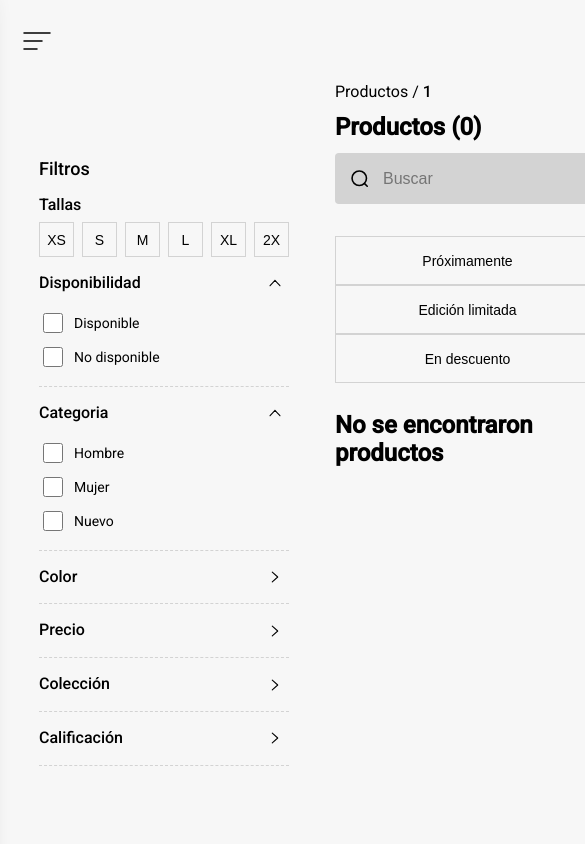
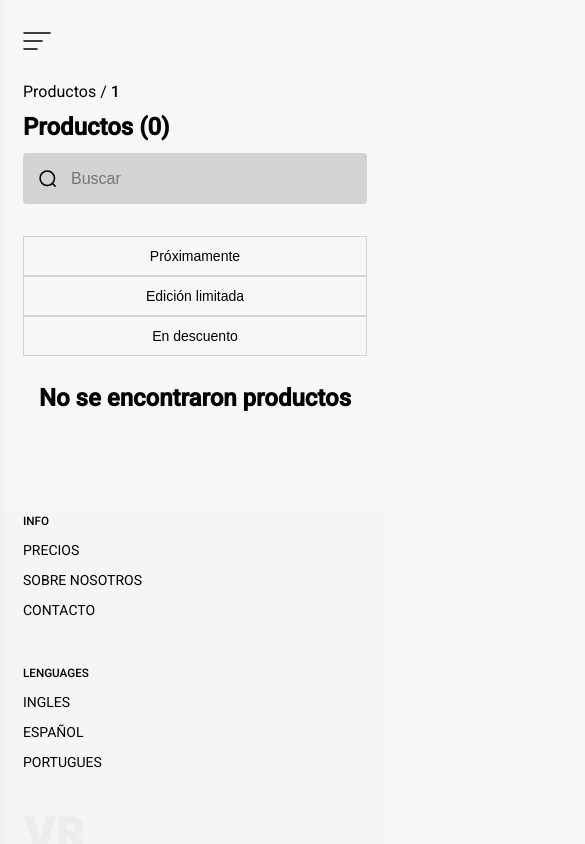
Before and after one commit to Meyer-Usuga/web-ecommerce, an Angular app: page /productos/1 in a window 390 px wide. Shown: the top 844 px of the page, 585 px wide, since content can reach past the window. Built offline with nearby package versions, Linux system fonts and the light colour scheme.

Commit message:
responsive: se añaden ajustes para mobile en la pagina de productos

```diff
--- a/src/app/core/services/filters.service.ts
+++ b/src/app/core/services/filters.service.ts
@@ -107,7 +107,13 @@ export class FiltersService {
     ],
   };
 
-  readonly #singleValueParams = ['especial', 'busqueda'];
+  readonly #singleValueParams = [
+    'especial',
+    'busqueda',
+    'disponibilidad',
+    'precio',
+    'calificacion',
+  ];
 
   readonly #products: Product[] = [
     {
--- a/src/app/features/pages/product-list-page/product-list-page.component.scss
+++ b/src/app/features/pages/product-list-page/product-list-page.component.scss
@@ -6,11 +6,19 @@
   gap: utils.pxToRem(30px);
   @include utils.container();
 
+  @include utils.media-ltlg() {
+    grid-template-columns: 1fr;
+  }
+
   .filters {
     position: sticky;
     align-self: flex-start;
     top: utils.pxToRem(60px);
     margin-top: utils.pxToRem(60px);
+
+    @include utils.media-ltlg() {
+      display: none;
+    }
   }
 
   .content {
@@ -38,7 +46,7 @@
       }
 
       @include utils.media-ltlg() {
-        grid-template-columns: 1fr 1fr;
+        grid-template-columns: 1fr 1fr 1fr;
       }
     }
 
@@ -50,8 +58,12 @@
       justify-content: center;
       overflow: hidden;
 
-      @include utils.media-ltlg() {
-        grid-template-columns: 200px 200px;
+      @include utils.media-ltmd() {
+        grid-template-columns: repeat(2, 1fr);
+      }
+
+      @include utils.media-lg() {
+        grid-template-columns: repeat(3, 1fr);
       }
 
       @include utils.media-lg() {
--- a/src/app/shared/components/box-button/box-button.component.scss
+++ b/src/app/shared/components/box-button/box-button.component.scss
@@ -36,6 +36,10 @@
     padding: 0 utils.pxToRem(50px);
     background-color: transparent;
     height: utils.pxToRem(49px);
+
+    @include utils.media-ltmd() {
+      height: utils.pxToRem(40px);
+    }
   }
 
   &.large {
--- a/src/app/shared/components/footer/footer.component.scss
+++ b/src/app/shared/components/footer/footer.component.scss
@@ -8,15 +8,16 @@
   &__wrapper {
     display: flex;
     flex-direction: row;
-    padding: utils.pxToRem(48px);
     justify-content: space-between;
     align-items: center;
+    padding-top: utils.pxToRem(20px);
+    padding-bottom: utils.pxToRem(20px);
     @include utils.container();
 
     @include utils.media-xs() {
       flex-direction: column;
       gap: utils.pxToRem(32px);
-      padding: utils.pxToRem(16px);
+      padding: 0;
       align-items: flex-start;
     }
   }
--- a/src/app/shared/components/navbar/navbar.component.scss
+++ b/src/app/shared/components/navbar/navbar.component.scss
@@ -1,4 +1,4 @@
-@use "utils";
+@use 'utils';
 
 .navbar {
   display: flex;
@@ -12,6 +12,11 @@
 
   &__toggle {
     cursor: pointer;
+    pointer-events: none;
+
+    @include utils.media-ltlg() {
+      pointer-events: auto;
+    }
   }
 
   &__list {
--- a/src/app/shared/components/search-input/search-input.component.scss
+++ b/src/app/shared/components/search-input/search-input.component.scss
@@ -1,12 +1,11 @@
 @use 'utils';
 
 .input-wrapper {
-  width: 100%;
   display: flex;
   align-items: center;
   gap: utils.pxToRem(12px);
   justify-content: space-between;
-  max-width: utils.pxToRem(460px);
+  max-width: utils.pxToRem(860px);
   min-height: utils.pxToRem(35px);
   padding: utils.pxToRem(8px);
   border-radius: utils.pxToRem(4px);
--- a/src/app/shared/components/sidebar/sidebar.component.html
+++ b/src/app/shared/components/sidebar/sidebar.component.html
@@ -3,10 +3,5 @@
     <button class="sidebar__close" (click)="toggleSidebar()">×</button>
   </div>
 
-  <ul class="sidebar__menu">
-    <li>Inicio</li>
-    <li>Nuevo</li>
-    <li>Hombre</li>
-    <li>Mujer</li>
-  </ul>
+  <app-sidebar-filters (selectedFilter)="onSelectFilter($event)" />
 </aside>
--- a/src/app/shared/components/sidebar/sidebar.component.scss
+++ b/src/app/shared/components/sidebar/sidebar.component.scss
@@ -1,4 +1,4 @@
-@use "utils";
+@use 'utils';
 
 .sidebar {
   position: fixed;
@@ -8,24 +8,24 @@
   padding: utils.pxToRem(16px);
   display: flex;
   flex-direction: column;
-  gap: utils.pxToRem(24px);
+  gap: utils.pxToRem(12px);
   left: utils.pxToRem(-350px);
   width: utils.pxToRem(300px);
-  background-color: utils.$color-bg;
+  background-color: utils.$color-gray-light-2;
   transition: left 0.3s ease;
   box-shadow: 0 0 25px rgba(0, 0, 0, 0.3);
 
   &__header {
     display: flex;
     padding-left: utils.pxToRem(16px);
-    justify-content: space-between;
+    justify-content: flex-end;
   }
 
   &__close {
     background: none;
     border: none;
     text-align: end;
-    color: utils.$color-white;
+    color: utils.$color-bg;
     font-size: utils.pxToRem(20px);
   }
 
--- a/src/app/shared/components/sidebar/sidebar.component.ts
+++ b/src/app/shared/components/sidebar/sidebar.component.ts
@@ -2,15 +2,19 @@ import {
   Component,
   ElementRef,
   HostListener,
+  inject,
   input,
   output,
   signal,
   ViewChild,
 } from '@angular/core';
+import { SidebarFiltersComponent } from '@feature/pages/product-list-page/components';
+import { FilterValue } from '@interface/interfaces';
+import { FiltersService } from '@interface/services';
 
 @Component({
   selector: 'app-sidebar',
-  imports: [],
+  imports: [SidebarFiltersComponent],
   standalone: true,
   templateUrl: './sidebar.component.html',
   styleUrl: './sidebar.component.scss',
@@ -18,6 +22,7 @@ import {
 export class SidebarComponent {
   @ViewChild('sidebar') sidebarRef!: ElementRef;
 
+  readonly #filtersService = inject(FiltersService);
   readonly openSidebar = input<boolean>();
   readonly closeSidebar = output<void>();
 
@@ -32,4 +37,8 @@ export class SidebarComponent {
       this.closeSidebar.emit();
     }
   }
+
+  onSelectFilter(filter: FilterValue) {
+    this.#filtersService.updateQueryParams(filter);
+  }
 }
```
